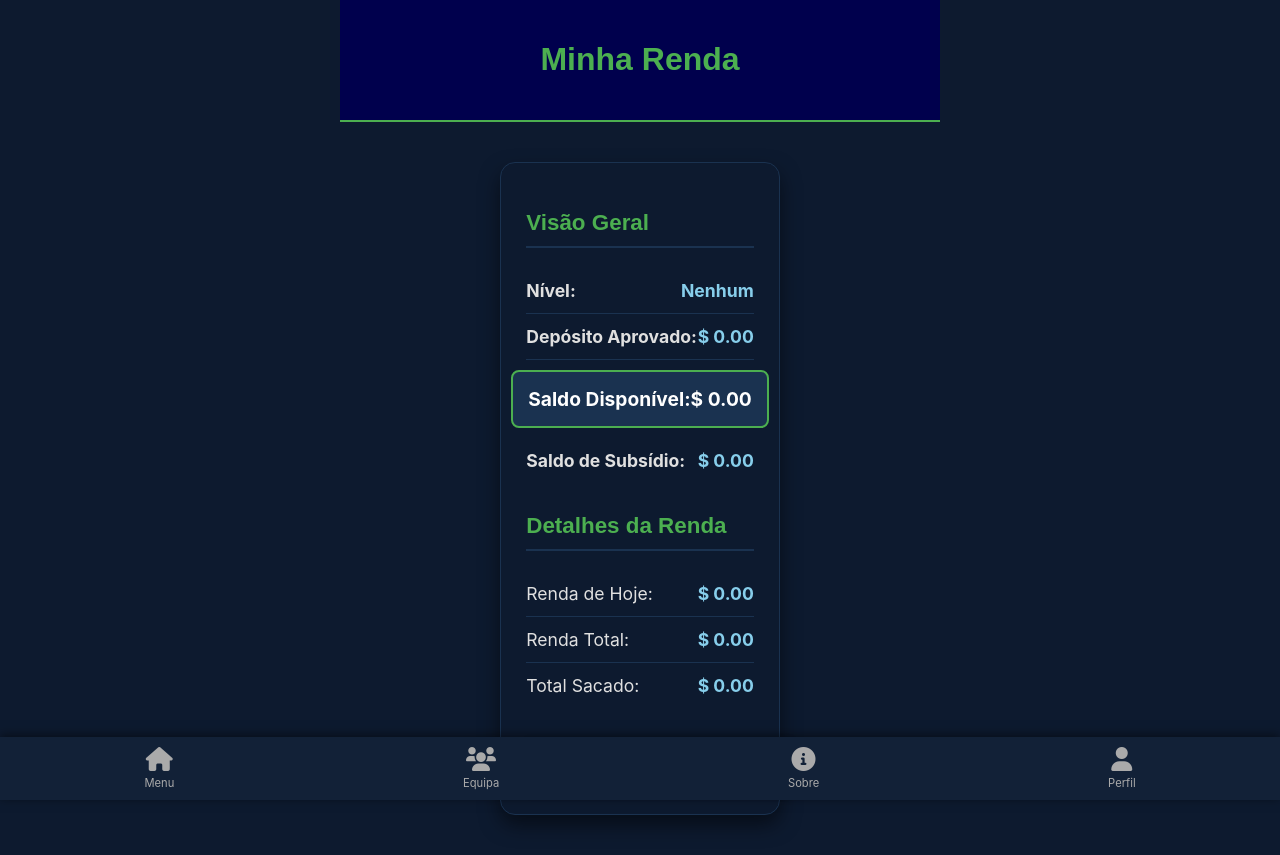
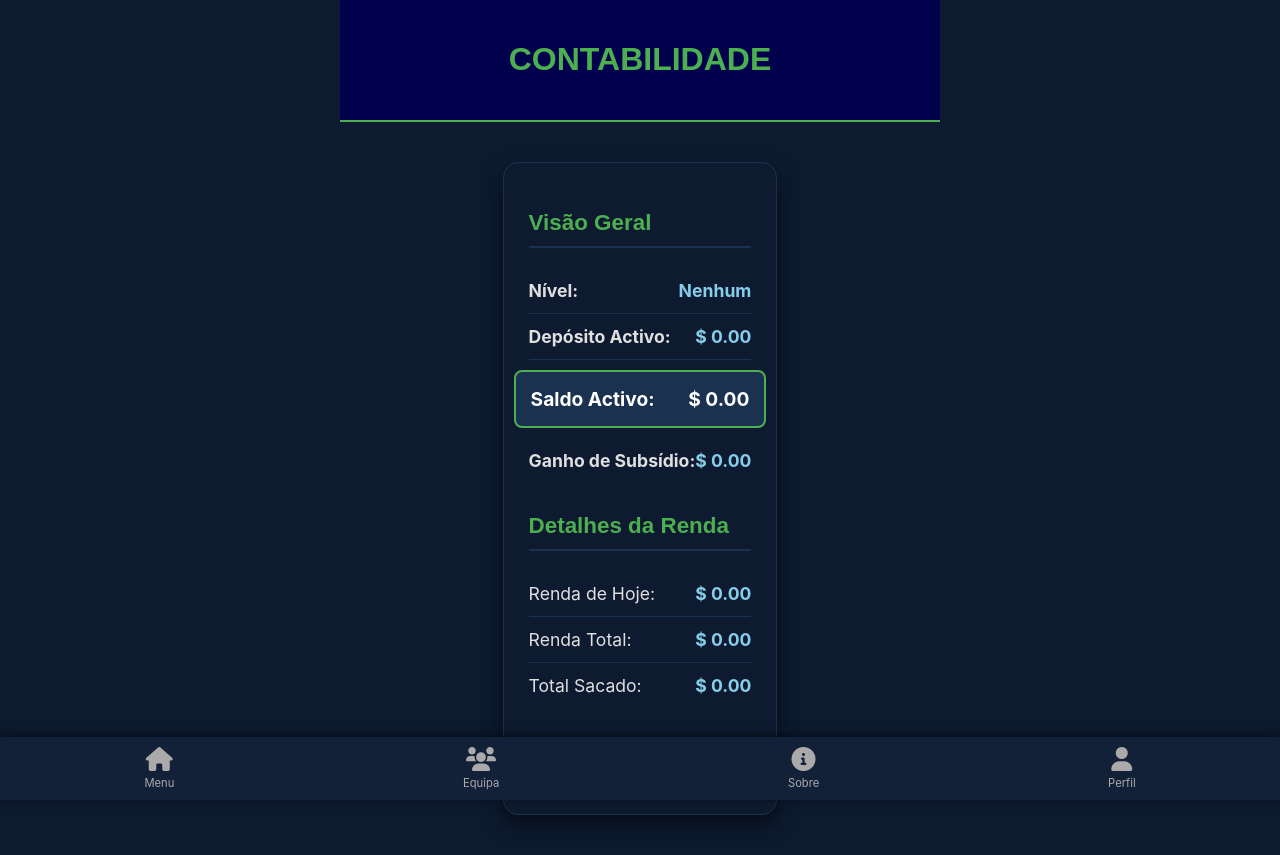
Before and after one commit to JoelCaquene/saudi-aramco, a Django app: page /renda/ in a window 1280 px wide. Shown: the top 855 px of the page. Run offline with Django 5.2, Linux system fonts and the light colour scheme; the visitor is signed in with stand-in values (Sample User, id 1); data that the repository does not hold is empty.

Commit message:
Atualização do arquivo renda

```diff
--- a/templates/renda.html
+++ b/templates/renda.html
@@ -5,7 +5,7 @@
 
 {% block content %}
 <div class="page-header">
-    <h1>Minha Renda</h1>
+    <h1>CONTABILIDADE</h1>
 </div>
 
 <div class="income-container">
@@ -16,15 +16,15 @@
             <span>{{ active_level.level.name|default:"Nenhum" }}</span>
         </div>
         <div class="summary-item">
-            <p><strong>Depósito Aprovado:</strong></p>
+            <p><strong>Depósito Activo:</strong></p>
             <span>$ {{ approved_deposit_total|default:"0.00" }}</span>
         </div>
         <div class="summary-item highlight">
-            <p><strong>Saldo Disponível:</strong></p>
+            <p><strong>Saldo Activo:</strong></p>
             <span>$ {{ user.available_balance|default:"0.00" }}</span>
         </div>
         <div class="summary-item">
-            <p><strong>Saldo de Subsídio:</strong></p>
+            <p><strong>Ganho de Subsídio:</strong></p>
             <span>$ {{ user.subsidy_balance|default:"0.00" }}</span>
         </div>
     </div>
```
Also changed, not shown: deposit_proofs/TABELA_DA_COMDIRECT.JPG (deleted), deposit_proofs/menu_logo_prazo.JPG (deleted), level_images/capa_pl.JPG (deleted), level_images/saque.png (deleted).
